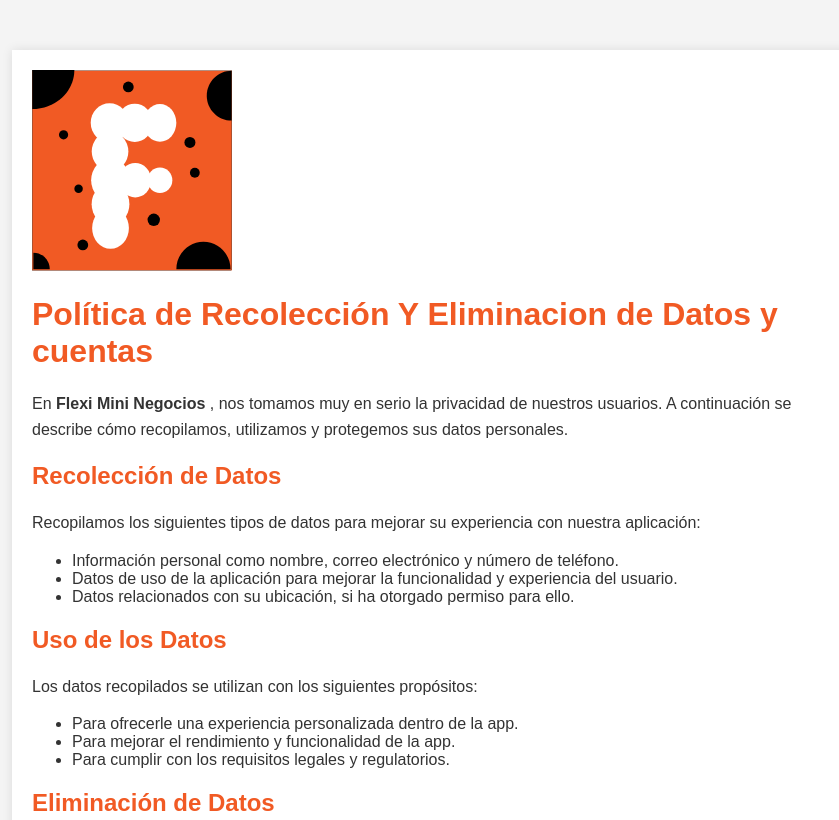
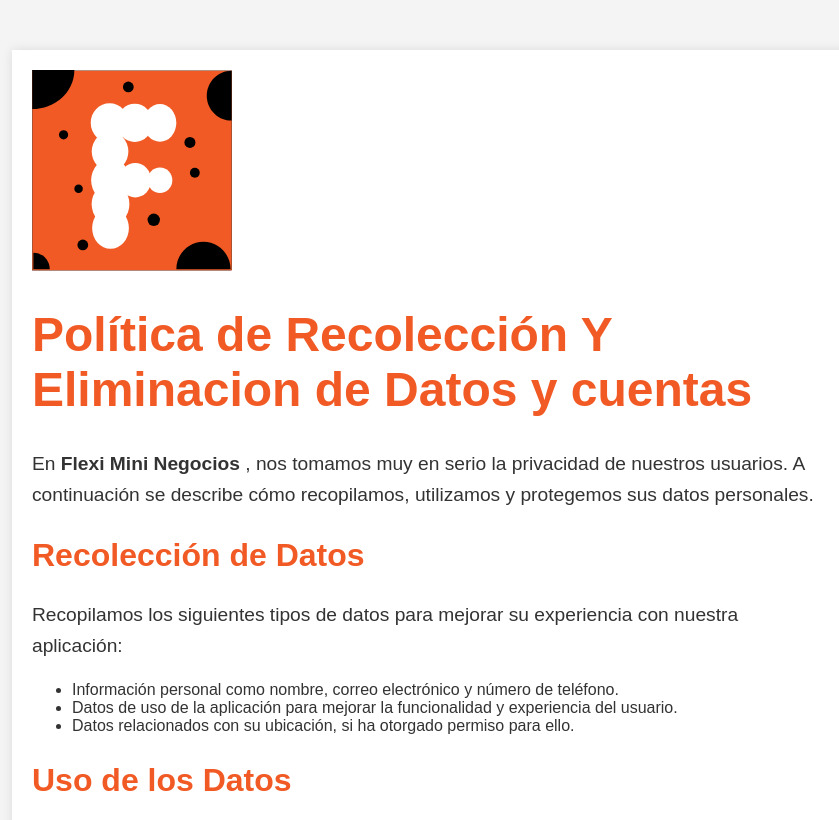
Before and after one commit to ericnavarrogerman/ericnavarrogerman, a plain HTML site: page eliminatucuenta.html in a window 1280 px wide. Shown: the top 820 px of the page, without its empty margins (208-1047 px from the left). Drawn offline with Linux system fonts and the light colour scheme.

Commit message:
cambios mas grandres

```diff
--- a/eliminatucuenta.html
+++ b/eliminatucuenta.html
@@ -26,15 +26,16 @@
         }
 
         h1{
-            font-size: 2em;
+            font-size: 3em;
         }
 
         h2 {
-            font-size: 1.5em;
+            font-size: 2em;
         }
 
         p {
             line-height: 1.6;
+            font-size: 1.2em;
         }
 
         .form-container {
```
